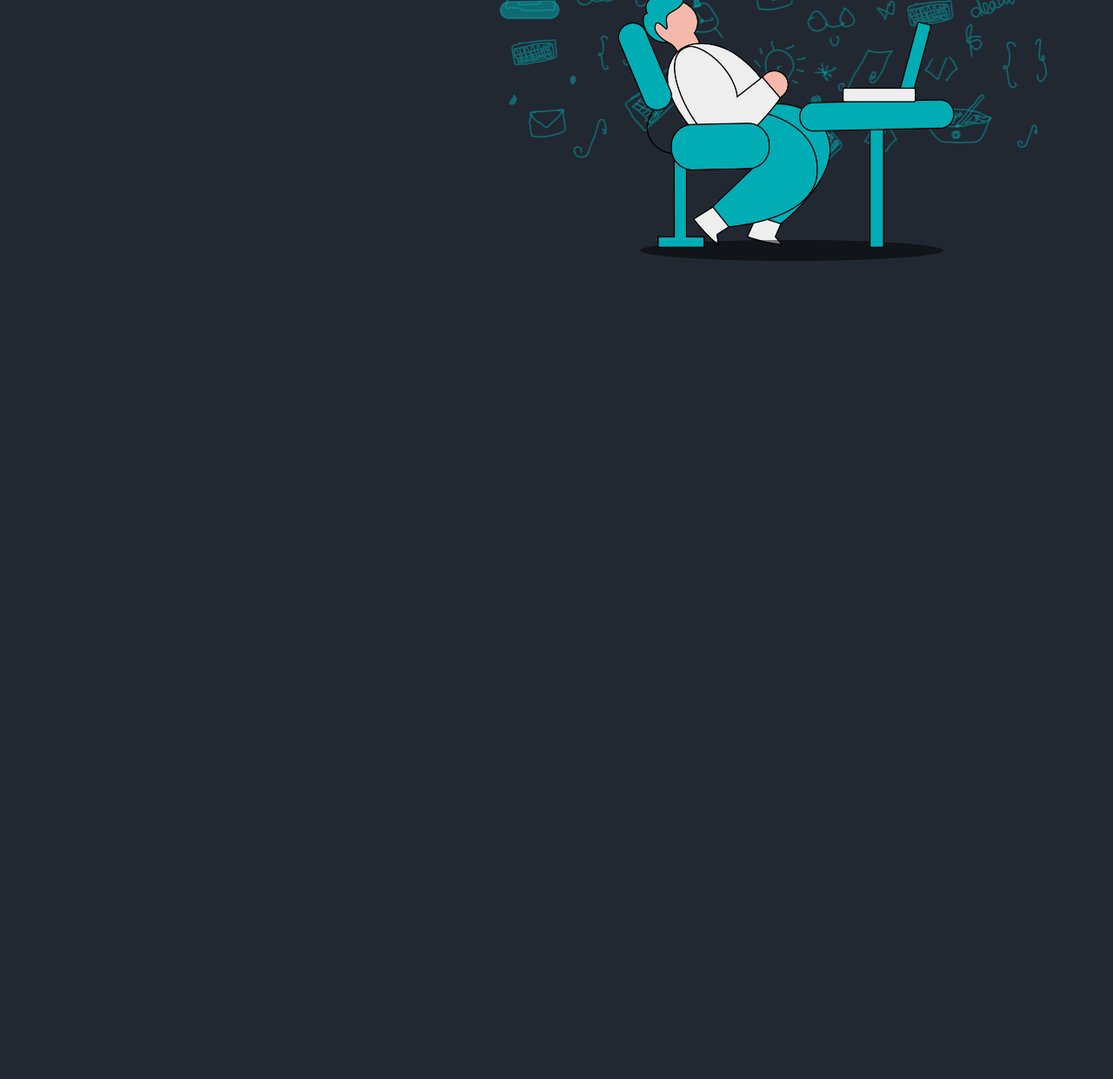
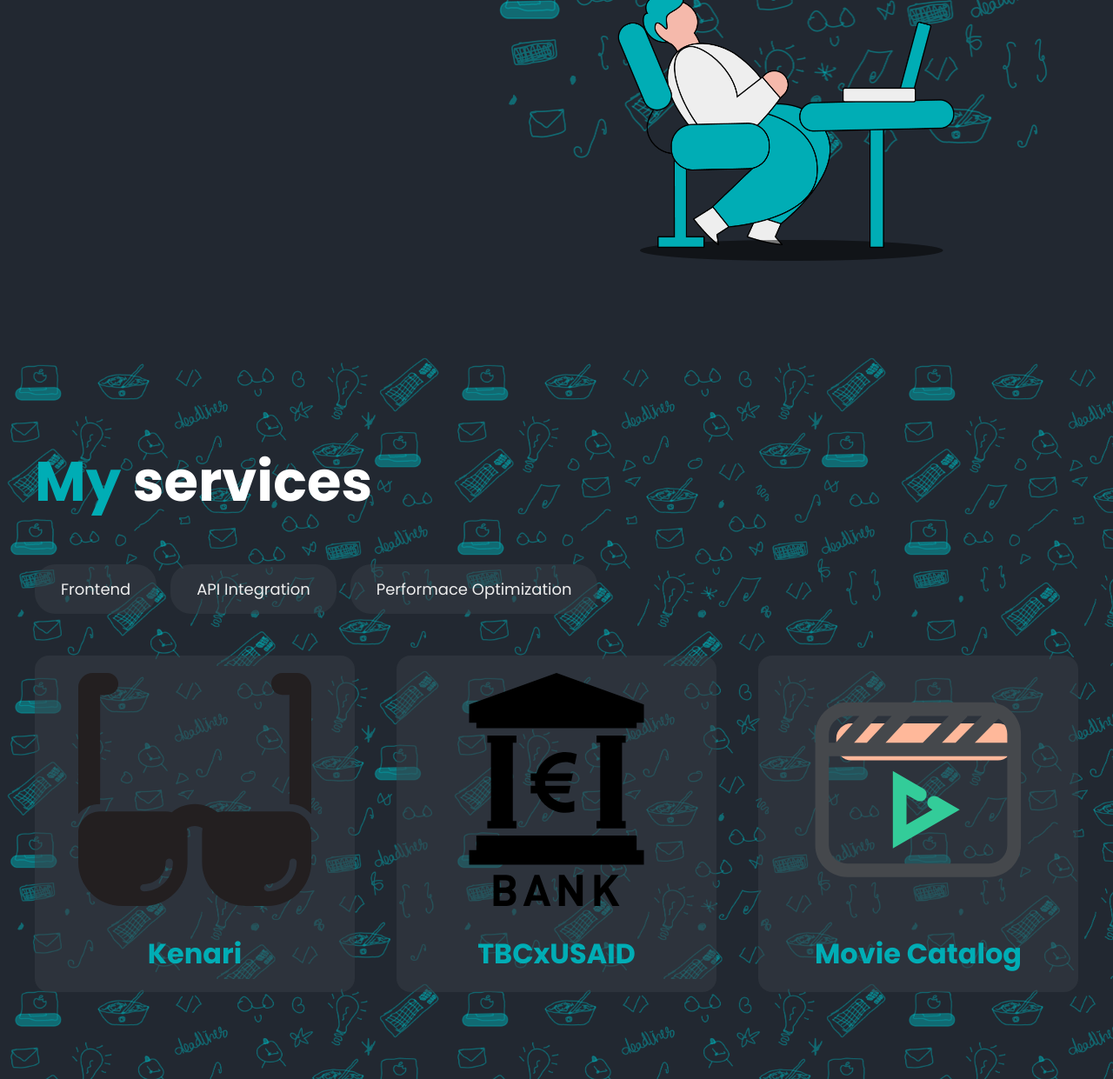
Before and after one commit to nikaPair/Portfolio, a website: page index.html in a window 1280 px wide. Shown: the part 1455-2696 px from the top of the page at 87% size. Before the commit the page ends 1755 px from the top, so only its background shows below. Drawn offline with nearby package versions, Linux system fonts and the light colour scheme.

Commit message:
Servicec block

```diff
--- a/index.html
+++ b/index.html
@@ -10,7 +10,8 @@
         <link rel="preconnect" href="https://fonts.gstatic.com" crossorigin />
         <link
             href="https://fonts.googleapis.com/css2?family=Oswald:wght@200..700&family=Poppins:ital,wght@0,100;0,200;0,300;0,400;0,500;0,600;0,700;0,800;0,900;1,100;1,200;1,300;1,400;1,500;1,600;1,700;1,800;1,900&display=swap"
-            rel="stylesheet" />
+            rel="stylesheet"
+        />
         <link rel="stylesheet" href="./dist/style.min.css" />
     </head>
     <body>
@@ -22,17 +23,20 @@
                     class="close-icon"
                     viewBox="0 0 24 24"
                     fill="none"
-                    xmlns="http://www.w3.org/2000/svg">
+                    xmlns="http://www.w3.org/2000/svg"
+                >
                     <path
                         d="M6 6L18 18"
                         stroke="#ffffff"
                         stroke-width="2"
-                        stroke-linecap="round"></path>
+                        stroke-linecap="round"
+                    ></path>
                     <path
                         d="M6 18L18 6"
                         stroke="#ffffff"
                         stroke-width="2"
-                        stroke-linecap="round"></path>
+                        stroke-linecap="round"
+                    ></path>
                 </svg>
             </div>
 
@@ -49,16 +53,17 @@
                     class="burger-menu"
                     viewBox="0 0 24 24"
                     fill="none"
-                    xmlns="http://www.w3.org/2000/svg">
+                    xmlns="http://www.w3.org/2000/svg"
+                >
                     <path d="M3 6.5H21V8H3V6.5Z" fill="#ffffff5e"></path>
                     <path d="M3 12.5H21V14H3V12.5Z" fill="#ffffff5e"></path>
                     <path d="M3 18.5H21V20H3V18.5Z" fill="#ffffff5e"></path>
                 </svg>
                 <nav class="navigation">
                     <ul>
-                        <li><a href="#some">Home</a></li>
-                        <li><a href="">About</a></li>
-                        <li><a href="">Contact</a></li>
+                        <li><a href="index.html">Home</a></li>
+                        <li><a href="#about">About</a></li>
+                        <li><a href="#form">Contact</a></li>
                     </ul>
                 </nav>
             </header>
@@ -85,7 +90,7 @@
                 </div>
             </div>
         </section>
-        <section class="about">
+        <section class="about" id="about">
             <div class="about-container">
                 <div class="about-description">
                     <img class="light" src="./src/images/light.png" alt="" />
@@ -103,7 +108,50 @@
                     <img
                         class="main-img"
                         src="./src/images/doodle.png"
-                        alt="" />
+                        alt=""
+                    />
+                </div>
+            </div>
+        </section>
+        <section class="recent-works">
+            <div class="work-container">
+                <h2>My <span>services</span></h2>
+                <div class="categories">
+                    <ul>
+                        <li><a href="#form">Frontend</a></li>
+                        <li><a href="#form">API Integration</a></li>
+                        <li><a href="#form">Performace Optimization</a></li>
+                    </ul>
+                </div>
+                <div class="projects-cards">
+                    <div class="project-card">
+                        <a href="https://kenari.ge/en" target="_blank"
+                            ><img
+                                src="./src/images/glasses-svgrepo-com.svg"
+                                alt=""
+                        /></a>
+                        <p class="desc">Kenari</p>
+                    </div>
+                    <div class="project-card">
+                        <a
+                            href="https://www.tbcacademy.ge/usaid"
+                            target="_blank"
+                            ><img
+                                src="./src/images/bank-euro-specifications-svgrepo-com.svg"
+                                alt=""
+                        /></a>
+                        <p class="desc">TBCxUSAID</p>
+                    </div>
+                    <div class="project-card">
+                        <a
+                            href="https://nikapair.github.io/Movie-Catalog/"
+                            target="_blank"
+                            ><img
+                                src="./src/images/movie-svgrepo-com.svg"
+                                alt=""
+                        /></a>
+                        <p class="desc">Movie Catalog</p>
+                    </div>
                 </div>
             </div>
         </section>
--- a/src/styles/style.scss
+++ b/src/styles/style.scss
@@ -326,6 +326,7 @@
         margin-top: 50px;
         flex-direction: column;
         align-items: center;
+        text-align: center;
         gap: 100px;
 
         .about-description {
@@ -336,9 +337,116 @@
                 font-size: 16px;
             }
             .light {
-                right: 90px;
+                left: 0px;
                 top: -20px;
+                transform: rotateY(180deg);
             }
         }
     }
 }
+.recent-works {
+    background-image: url(../src/images/doodle.png);
+    background-size: 514px 360px;
+    background-repeat: repeat;
+    padding: 100px 25px;
+    margin-top: 200px;
+    .work-container {
+        max-width: 1200px;
+        margin: 0 auto;
+        display: flex;
+        flex-direction: column;
+        gap: 48px;
+        h2 {
+            font-size: 64px;
+            font-weight: bold;
+            color: #00adb5;
+            span {
+                color: #fff;
+            }
+        }
+        .categories {
+            ul {
+                display: flex;
+                gap: 16px;
+                li {
+                    background-color: #393e4684;
+                    font-size: 18px;
+                    padding: 15px;
+                    &:hover {
+                        background-color: #00adb5;
+                    }
+                    border-radius: 24px;
+                    a {
+                        color: #eeeeee;
+                        padding: 15px;
+
+                        &:hover {
+                            color: #ffff;
+                        }
+                    }
+                }
+            }
+            @media screen and (max-width: 770px) {
+                text-align: center;
+                display: flex;
+                align-items: center;
+                justify-content: center;
+                ul {
+                    justify-content: center;
+                    flex-direction: column;
+                    width: fit-content;
+                    li {
+                        a {
+                            padding: 0;
+                        }
+                    }
+                }
+            }
+        }
+        .projects-cards {
+            display: flex;
+            gap: 48px;
+
+            .project-card {
+                padding: 20px 50px;
+                text-align: center;
+                display: flex;
+                flex-direction: column;
+                transition: all ease 0.3s;
+
+                gap: 24px;
+                &:hover {
+                    transform: scale(1.1);
+                }
+                p {
+                    font-size: 32px;
+                    color: #00adb5;
+                    font-weight: bold;
+                }
+                background-color: #393e4684;
+                border-radius: 16px;
+                a {
+                    img {
+                        max-width: 100%;
+                    }
+                }
+            }
+            @media screen and (max-width: 1200px) {
+                justify-content: space-between;
+                .project-card {
+                    max-width: 250px;
+                    p {
+                        font-size: 18px;
+                    }
+                }
+            }
+            @media screen and (max-width: 900px) {
+                flex-direction: column;
+                align-items: center;
+                .project-card {
+                    max-width: 300px;
+                }
+            }
+        }
+    }
+}
```
Also changed, not shown: dist/style.min.css, src/images/Screenshot_1.png (added), src/images/bank-euro-specifications-svgrepo-com.svg (added), src/images/glasses-svgrepo-com.svg (added), src/images/kenari.jpeg (added), src/images/movie-svgrepo-com.svg (added), src/images/tbcxusaid.avif (added), 1 other file.
